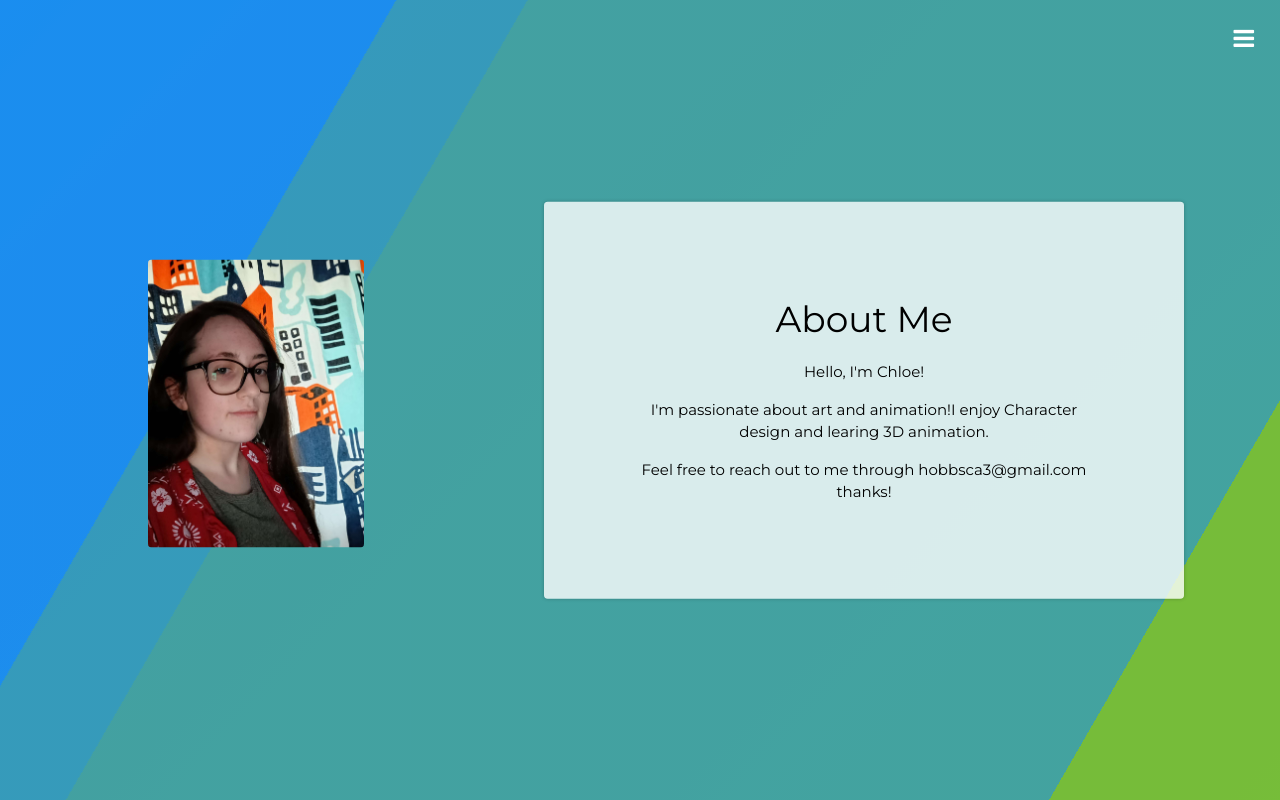
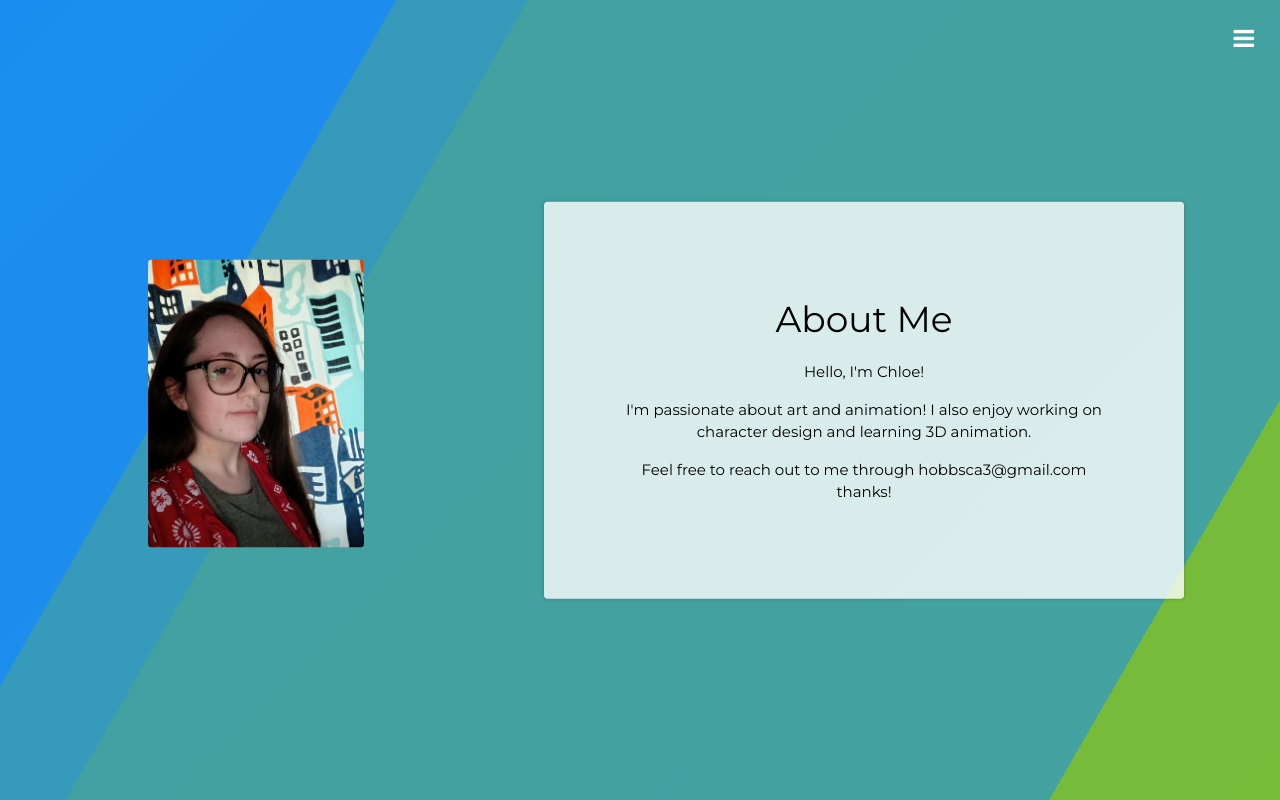
Before and after one commit to ChloeHbbs/ChloeHbbs.github.io, a plain HTML site: page about.html in a window 1280 px wide. Drawn offline with nearby package versions, Linux system fonts and the light colour scheme.

Commit message:
Update about.html

```diff
--- a/about.html
+++ b/about.html
@@ -90,7 +90,7 @@
                 <div class="content">
                     <h1>About Me</h1>
                     <p>Hello, I'm Chloe!</p>
-                    <p>I'm passionate about art and animation!I enjoy Character design and learing 3D animation.</p>
+                    <p>I'm passionate about art and animation! I also enjoy working on character design and learning 3D animation.</p>
                     <p>Feel free to reach out to me through hobbsca3@gmail.com thanks!</p>
                 </div>
             </div>
```
